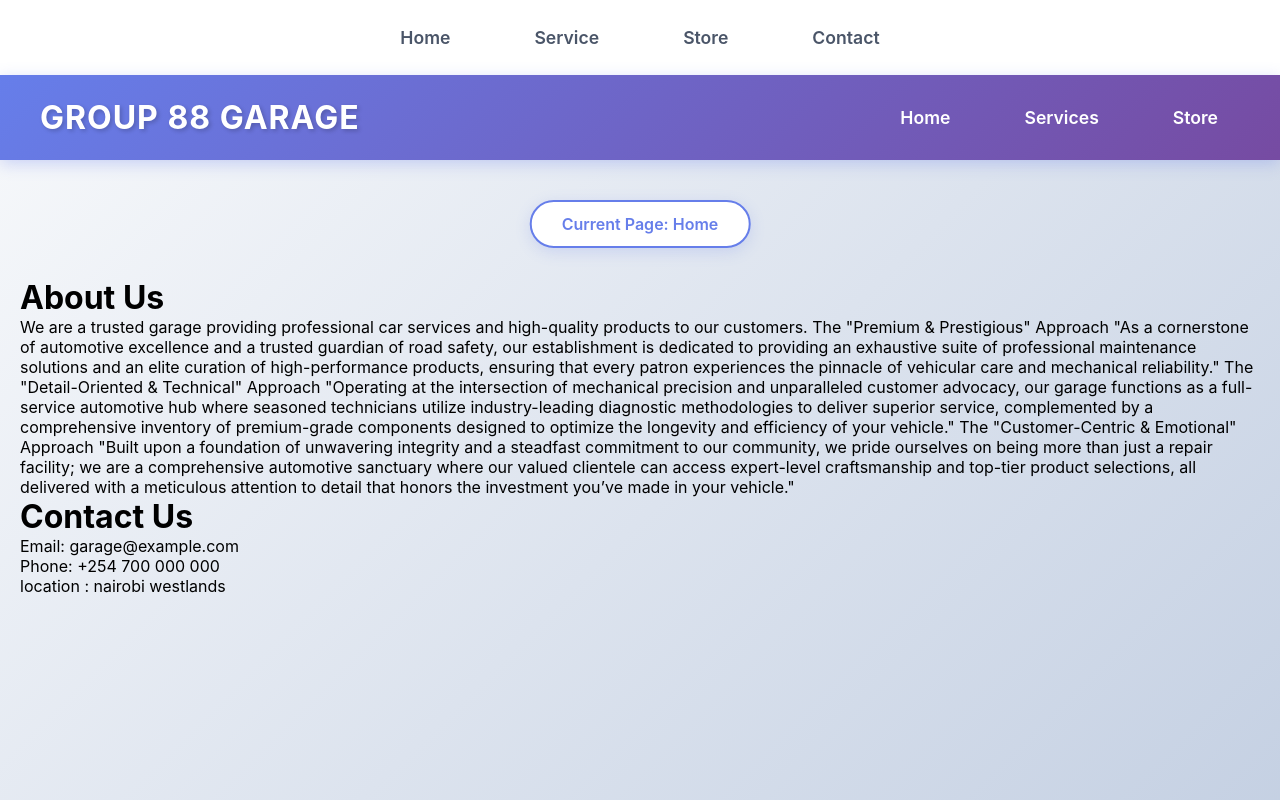
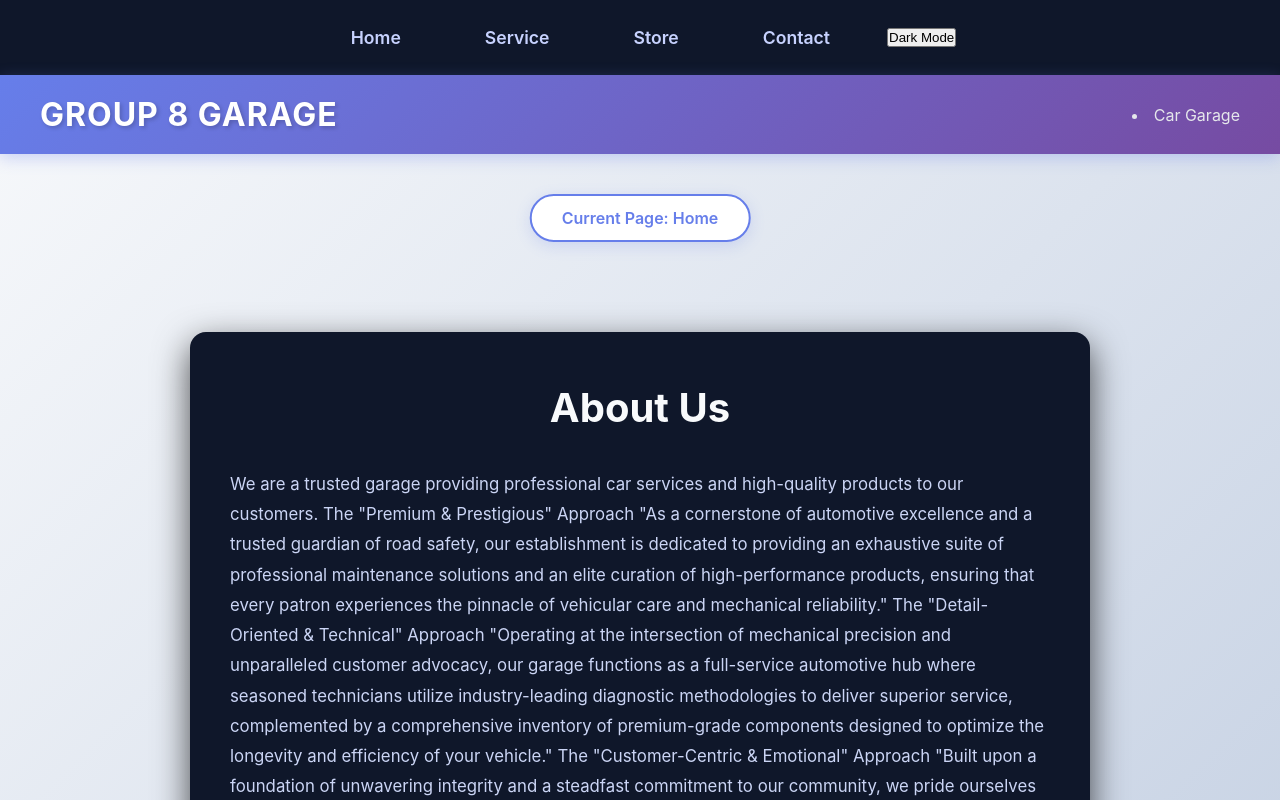
Before and after one commit to Donny254/Garage, a React (Vite) app: page / in a window 1280 px wide. Shown: the top 800 px of the page. Built offline with nearby package versions, Linux system fonts and the light colour scheme.

Commit message:
update on  DarkMode correctly

```diff
--- a/src/App.css
+++ b/src/App.css
@@ -1,27 +1,30 @@
-/* App.css - Clean Blue Theme */
-
-* {
+*{
   margin: 0;
   padding: 0;
   box-sizing: border-box;
 }
-
 body {
-  font-family: -apple-system, BlinkMacSystemFont, 'Segoe UI', 'Roboto', 'Oxygen',
-    'Ubuntu', 'Cantarell', 'Fira Sans', 'Droid Sans', 'Helvetica Neue',
+  font-family: -apple-system, BlinkMacSystemFont, "Segoe UI", "Roboto", "Oxygen",
+    "Ubuntu", "Cantarell", "Fira Sans", "Droid Sans", "Helvetica Neue",
     sans-serif;
   -webkit-font-smoothing: antialiased;
   -moz-osx-font-smoothing: grayscale;
   background: #f5f7fa;
+  color: #111827;
+  transition: background 0.3s ease, color 0.3s ease;
 }
 
 #root {
   min-height: 100vh;
 }
-
-/* Navigation Styles */
+.dark {
+  background: #020617;
+  min-height: 100vh;
+  color: #e5e7eb;
+  transition: background 0.3s ease, color 0.3s ease;
+}
 .nav {
-  background: white;
+  background: #ffffff;
   box-shadow: 0 2px 10px rgba(0, 0, 0, 0.1);
   position: sticky;
   top: 0;
@@ -31,8 +34,12 @@ body {
   justify-content: center;
   align-items: center;
   gap: 30px;
+  transition: background 0.3s ease, box-shadow 0.3s ease;
 }
-
+.dark .nav {
+  background: #0f172a;
+  box-shadow: 0 2px 12px rgba(0, 0, 0, 0.8);
+}
 .nav a {
   text-decoration: none;
   color: #4a5568;
@@ -43,21 +50,64 @@ body {
   transition: all 0.3s ease;
   border: 2px solid transparent;
 }
-
 .nav a:hover {
   color: #667eea;
   border-color: #667eea;
   transform: translateY(-2px);
 }
-
 .nav a.active {
   background: linear-gradient(135deg, #667eea 0%, #764ba2 100%);
   color: white;
   border-color: transparent;
   box-shadow: 0 4px 15px rgba(102, 126, 234, 0.3);
 }
+.dark .nav a {
+  color: #c7d2fe;
+}
 
-/* Responsive Navigation */
+.dark .nav a:hover {
+  color: #a5b4fc;
+  border-color: #818cf8;
+}
+
+.dark .nav a.active {
+  background: linear-gradient(135deg, #6366f1, #4338ca);
+  color: white;
+  box-shadow: 0 4px 15px rgba(99, 102, 241, 0.5);
+}
+.dark-toggle {
+  margin-left: auto;
+  padding: 8px 16px;
+  border-radius: 20px;
+  border: none;
+  font-weight: 600;
+  cursor: pointer;
+  background: #e5e7eb;
+  color: #111827;
+  transition: all 0.3s ease;
+}
+
+.dark-toggle:hover {
+  transform: scale(1.05);
+}
+.dark .dark-toggle {
+  background: #6366f1;
+  color: #ffffff;
+}
+.card {
+  background: #ffffff;
+  color: #111827;
+  border-radius: 12px;
+  padding: 16px;
+  box-shadow: 0 8px 20px rgba(0, 0, 0, 0.08);
+  transition: background 0.3s ease, color 0.3s ease;
+}
+
+.dark .card {
+  background: #111827;
+  color: #e5e7eb;
+  box-shadow: 0 10px 25px rgba(0, 0, 0, 0.6);
+}
 @media (max-width: 768px) {
   .nav {
     flex-wrap: wrap;
@@ -81,4 +131,9 @@ body {
     width: 100%;
     text-align: center;
   }
+
+  .dark-toggle {
+    margin-left: 0;
+    width: 100%;
+  }
 }
--- a/src/App.jsx
+++ b/src/App.jsx
@@ -4,28 +4,38 @@ import UserContext from "./UserContext.jsx";
 
 import DarkMode from "./components/DarkMode/DarkMode";
 import SignupForm from "./components/SignUpForm/SignUp";
-import ProductCard from "./components/ProductCard/ProductCard";
-import ProductCardList from "./components/ProductCardList/ProductCardList";
 import Home from "./components/Home/Home";
 import Service from "./components/Service/Service";
 import Store from "./components/Store/Store";
 import About from "./components/AboutUs/AboutUs";
 import Contact from "./components/Contact/Contact";
-import './App.css';
+
+import "./App.css";
+
 function App() {
-  // Shared state for user and total bookings/purchases
   const [user, setUser] = useState("ken");
   const [total, setTotal] = useState(0);
+  const [darkMode, setDarkMode] = useState(true);
 
   return (
     <BrowserRouter>
-      <UserContext.Provider value={{ user, setUser, total, setTotal }}>
+      {/* Toggle dark class here */}
+      <div className={darkMode ? "dark" : ""}>
+        <UserContext.Provider
+          value={{ user, setUser, total, setTotal }}
+        >
           {/* Navigation */}
           <nav className="nav">
             <Link to="/">Home</Link>
             <Link to="/services">Service</Link>
             <Link to="/store">Store</Link>
             <Link to="/contact">Contact</Link>
+
+            {/*Dark Mode Button */}
+            <DarkMode
+              darkMode={darkMode}
+              setDarkMode={setDarkMode}
+            />
           </nav>
 
           {/* Routes */}
@@ -37,9 +47,9 @@ function App() {
             <Route path="/about" element={<About />} />
           </Routes>
 
-        {/* Optional signup form */}
           <SignupForm />
         </UserContext.Provider>
+      </div>
     </BrowserRouter>
   );
 }
--- /dev/null
+++ b/src/components/AboutUs/AboutUs.css
@@ -0,0 +1,51 @@
+.about {
+  padding: 60px 20px;
+  display: flex;
+  justify-content: center;
+}
+.about-container {
+  max-width: 900px;
+  background: #ffffff;
+  padding: 40px;
+  border-radius: 16px;
+  box-shadow: 0 12px 30px rgba(0, 0, 0, 0.08);
+  line-height: 1.8;
+  transition:
+    background 0.3s ease,
+    color 0.3s ease;
+}
+.about-container h1 {
+  font-size: 2.5rem;
+  margin-bottom: 25px;
+  color: #1e293b;
+  text-align: center;
+}
+.about-container p {
+  font-size: 1.05rem;
+  color: #334155;
+  white-space: pre-line;
+}
+
+.dark .about-container {
+  background: #0f172a;
+  color: #e5e7eb;
+  box-shadow: 0 12px 35px rgba(0, 0, 0, 0.7);
+}
+
+.dark .about-container h1 {
+  color: #f8fafc;
+}
+
+.dark .about-container p {
+  color: #cbd5f5;
+}
+
+@media (max-width: 768px) {
+  .about-container {
+    padding: 25px;
+  }
+
+  .about-container h1 {
+    font-size: 2rem;
+  }
+}
--- a/src/components/AboutUs/AboutUs.jsx
+++ b/src/components/AboutUs/AboutUs.jsx
@@ -1,21 +1,33 @@
-
+import "./AboutUs.css";
 function About() {
   return (
-    <div>
-      <h1>About Us</h1>
-      <p>
-        We are a trusted garage providing professional car services
-        and high-quality products to our customers.
-        The "Premium & Prestigious" Approach
-"As a cornerstone of automotive excellence and a trusted guardian of road safety, our establishment is dedicated to providing an exhaustive suite of professional maintenance solutions and an elite curation of high-performance products, ensuring that every patron experiences the pinnacle of vehicular care and mechanical reliability."
-
-The "Detail-Oriented & Technical" Approach
-"Operating at the intersection of mechanical precision and unparalleled customer advocacy, our garage functions as a full-service automotive hub where seasoned technicians utilize industry-leading diagnostic methodologies to deliver superior service, complemented by a comprehensive inventory of premium-grade components designed to optimize the longevity and efficiency of your vehicle."
-
-The "Customer-Centric & Emotional" Approach
-"Built upon a foundation of unwavering integrity and a steadfast commitment to our community, we pride ourselves on being more than just a repair facility; we are a comprehensive automotive sanctuary where our valued clientele can access expert-level craftsmanship and top-tier product selections, all delivered with a meticulous attention to detail that honors the investment you’ve made in your vehicle."
-      </p>
-    </div>
+    <section className="about">
+      <div className="about-container">
+        <h1>About Us</h1>
+        <p>
+          We are a trusted garage providing professional car services and
+          high-quality products to our customers. The "Premium & Prestigious"
+          Approach "As a cornerstone of automotive excellence and a trusted
+          guardian of road safety, our establishment is dedicated to providing an
+          exhaustive suite of professional maintenance solutions and an elite
+          curation of high-performance products, ensuring that every patron
+          experiences the pinnacle of vehicular care and mechanical reliability."
+          The "Detail-Oriented & Technical" Approach "Operating at the
+          intersection of mechanical precision and unparalleled customer advocacy,
+          our garage functions as a full-service automotive hub where seasoned
+          technicians utilize industry-leading diagnostic methodologies to deliver
+          superior service, complemented by a comprehensive inventory of
+          premium-grade components designed to optimize the longevity and
+          efficiency of your vehicle." The "Customer-Centric & Emotional" Approach
+          "Built upon a foundation of unwavering integrity and a steadfast
+          commitment to our community, we pride ourselves on being more than just
+          a repair facility; we are a comprehensive automotive sanctuary where our
+          valued clientele can access expert-level craftsmanship and top-tier
+          product selections, all delivered with a meticulous attention to detail
+          that honors the investment you’ve made in your vehicle."
+        </p>
+      </div>
+    </section>
   );
 }
 
--- a/src/components/Contact/Contact.jsx
+++ b/src/components/Contact/Contact.jsx
@@ -5,7 +5,7 @@ function Contact() {
       <h1>Contact Us</h1>
       <p>Email: garage@example.com</p>
       <p>Phone: +254 700 000 000</p>
-      <p>location : nairobi westlands</p>
+      <p>location : Nairobi westlands</p>
     </div>
   );
 }
--- a/src/components/DarkMode/DarkMode.jsx
+++ b/src/components/DarkMode/DarkMode.jsx
@@ -1,9 +1,7 @@
-import { useState } from "react";
-
 function DarkMode({ darkMode, setDarkMode }) {
   return (
     <button onClick={() => setDarkMode(!darkMode)}>
-      {darkMode ? "Light Mode" : "Dark Mode"}
+      {darkMode ? "Dark Mode" : "Light Mode"}
     </button>
   );
 }
--- a/src/components/Home/Home.jsx
+++ b/src/components/Home/Home.jsx
@@ -10,18 +10,8 @@ function Home() {
   return (
     <>
       <nav className="navbar">
-        <h1>GROUP 88 GARAGE</h1>
-        <ul>
-          <li onClick={() => setCurrentPage("Home")}>
-            <Link to="/">Home</Link>
-          </li>
-          <li onClick={() => setCurrentPage("Services")}>
-            <Link to="/services">Services</Link>
-          </li>
-          <li onClick={() => setCurrentPage("Store")}>
-            <Link to="/store">Store</Link>
-          </li>
-        </ul>
+        <h1>GROUP 8 GARAGE</h1>
+        <li>Car Garage</li>
       </nav>
 
       <main className="page">
--- a/src/db.json
+++ /dev/null
@@ -1,3 +0,0 @@
-{
-  "users": []
-}
```
Also changed, not shown: src/components/DarkMode/DarkMode.css (added, +8 -0 lines), src/components/Home/Home.css (+0 -9 lines), src/components/ProductCard/productCard.css (+66 -0 lines), src/components/SignupForm/SignupForm.jsx (deleted, +0 -79 lines). Lines whose indentation alone changed are shown as unchanged.
